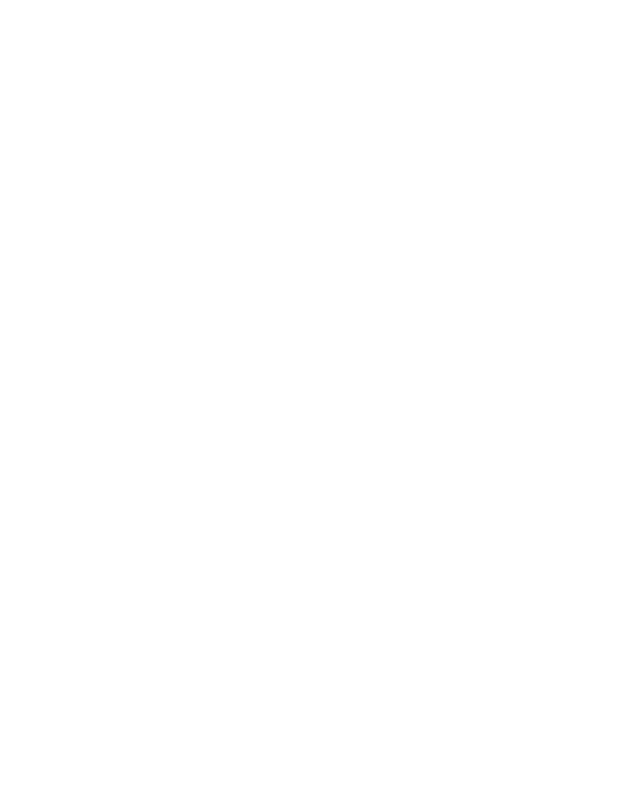
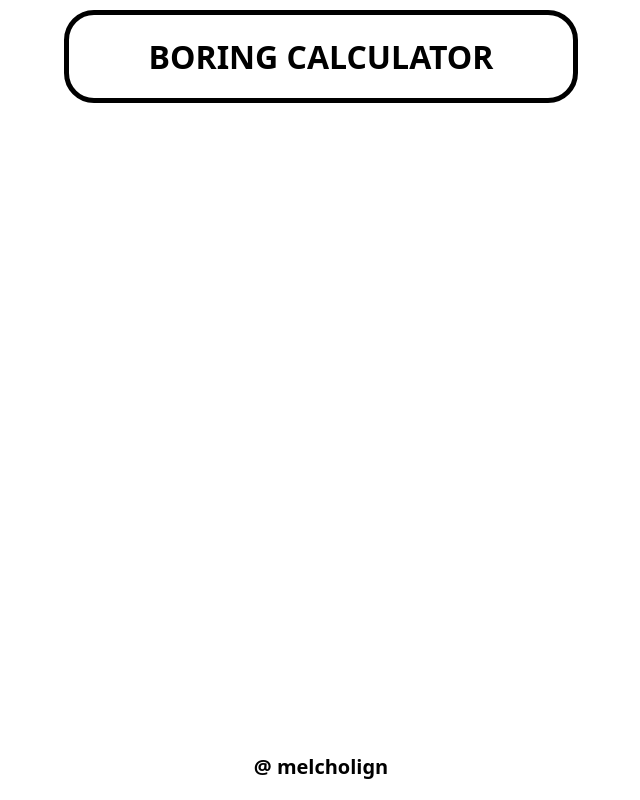
Before and after one commit to melcholign/boring-web-calculator, a plain HTML site: page index.html in a window 1280 px wide. Shown: the whole page, without its empty margins (319-959 px from the left). Drawn offline with Linux system fonts and the light colour scheme.

Commit message:
Layout the body, the header, and footer elements

```diff
--- a/index.html
+++ b/index.html
@@ -8,6 +8,17 @@
     <script src="./script.js" defer></script>
 </head>
 <body>
+    <header>
+        BORING CALCULATOR
+    </header>
 
+    <main>
+    </main>
+
+    <footer>
+        <a href="https://github.com/melcholign">
+            @ melcholign
+        </a>
+    </footer>
 </body>
 </html>
--- a/styles.css
+++ b/styles.css
@@ -0,0 +1,35 @@
+* {
+    box-sizing: border-box;
+}
+
+body {
+    height: 100vh;
+    padding: 10px;
+    margin: 0px;
+    font-family: system-ui, -apple-system, BlinkMacSystemFont, 'Segoe UI', Roboto, Oxygen, Ubuntu, Cantarell, 'Open Sans', 'Helvetica Neue', sans-serif;
+    display: flex;
+    flex-direction: column;
+    justify-content: space-between;
+    align-items: center;
+}
+
+header {
+    border: 5px solid black;
+    border-radius: 30px;
+    padding: 20px 80px;
+    font-size: 32px;
+    font-weight: bold;
+    text-align: center;
+}
+
+footer {
+    padding: 10px 0px;
+}
+
+footer a {
+    font-size: 20px;
+    font-weight: bold;
+    text-align: center;
+    color: black;
+    text-decoration: none;
+}
```
